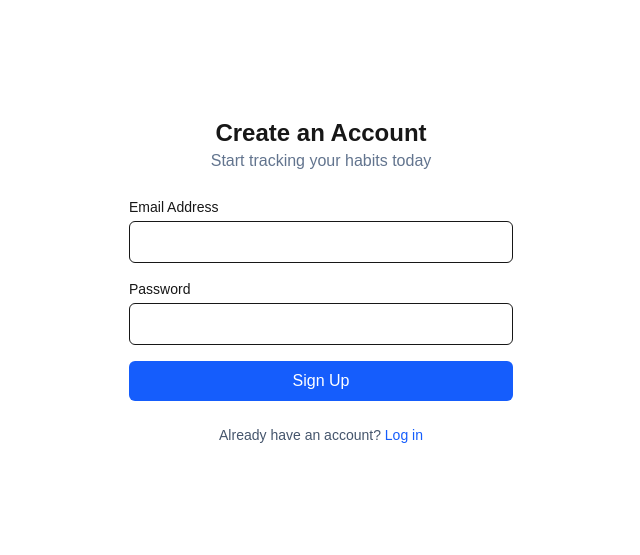
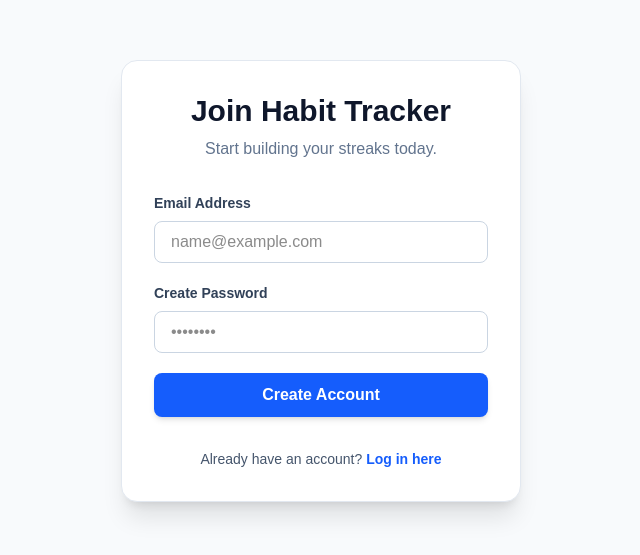
Before and after one commit to JasonChukwuebuka01/habit-tracker, a Next.js app: page /signup in a window 1280 px wide. Shown: the part 119-674 px from the top of the page, without its empty margins (319-959 px from the left). Built offline with nearby package versions, Linux system fonts and the light colour scheme.

Commit message:
style: synchronize signup and login UI for consistent UX

```diff
--- a/src/app/login/page.tsx
+++ b/src/app/login/page.tsx
@@ -3,6 +3,7 @@ import LoginForm from '@/components/auth/LoginForm';
 import { APP_NAME } from '@/lib/constants';
 
 export default function LoginPage() {
+
 
   return (
     <main className="min-h-screen bg-slate-50 dark:bg-slate-950 flex flex-col items-center justify-center p-6">
@@ -24,7 +25,7 @@ export default function LoginPage() {
             href="/signup"
             className="text-blue-600 font-semibold hover:text-blue-700 hover:underline transition-colors"
           >
-            Create one for free
+            Sign Up
           </Link>
         </footer>
       </div>
--- a/src/app/signup/page.tsx
+++ b/src/app/signup/page.tsx
@@ -1,24 +1,31 @@
 import Link from 'next/link';
 import SignupForm from '@/components/auth/SignupForm';
+import { APP_NAME } from '@/lib/constants';
 
 export default function SignupPage() {
-
     return (
-        <main className="min-h-screen flex flex-col items-center justify-center p-4">
-            <div className="w-full max-w-sm space-y-6">
-                <div className="text-center">
-                    <h1 className="text-2xl font-bold">Create an Account</h1>
-                    <p className="text-slate-500">Start tracking your habits today</p>
-                </div>
+        <main className="min-h-screen bg-slate-50 dark:bg-slate-950 flex flex-col items-center justify-center p-6">
+            <div className="w-full max-w-[400px] bg-white dark:bg-slate-900 rounded-2xl shadow-xl p-8 border border-slate-200 dark:border-slate-800">
+                <header className="text-center mb-8">
+                    <h1 className="text-3xl font-extrabold text-slate-900 dark:text-white mb-2">
+                        Join {APP_NAME}
+                    </h1>
+                    <p className="text-slate-500 dark:text-slate-400">
+                        Start building your streaks today.
+                    </p>
+                </header>
 
                 <SignupForm />
 
-                <p className="text-center text-sm text-slate-600">
+                <footer className="mt-8 text-center text-sm text-slate-600 dark:text-slate-400">
                     Already have an account?{' '}
-                    <Link href="/login" className="text-blue-600 hover:underline">
-                        Log in
+                    <Link
+                        href="/login"
+                        className="text-blue-600 font-semibold hover:text-blue-700 hover:underline transition-colors"
+                    >
+                        Log in here
                     </Link>
-                </p>
+                </footer>
             </div>
         </main>
     );
--- a/src/components/auth/SignupForm.tsx
+++ b/src/components/auth/SignupForm.tsx
@@ -8,74 +8,74 @@ export default function SignupForm() {
     const [email, setEmail] = useState('');
     const [password, setPassword] = useState('');
     const [error, setError] = useState<string | null>(null);
-    const [loading, setLoading] = useState(false);
+    const [isSubmitting, setIsSubmitting] = useState(false);
     const router = useRouter();
 
-    const handleSubmit = async (e: React.FormEvent) => {
+    const handleSignup = async (e: React.FormEvent) => {
         e.preventDefault();
         setError(null);
-        setLoading(true);
-
-        // Basic validation before calling the lib
-        if (!email || !password) {
-            setError('Email and password are required');
-            setLoading(false);
-            return;
-        }
+        setIsSubmitting(true);
 
         const result = registerUser(email, password);
 
         if (result.success) {
             router.push('/dashboard');
         } else {
-            setError(result.error || 'Something went wrong');
-            setLoading(false);
+            setError(result.error || 'Failed to create account');
+            setIsSubmitting(false);
         }
     };
 
     return (
-        <form onSubmit={handleSubmit} className="flex flex-col gap-4 w-full max-w-sm">
-            <div className="flex flex-col gap-1">
-                <label htmlFor="email" className="text-sm font-medium">Email Address</label>
+        <form onSubmit={handleSignup} className="flex flex-col gap-5 w-full">
+            <div className="flex flex-col gap-2">
+                <label htmlFor="signup-email" className="text-sm font-semibold text-slate-700 dark:text-slate-300">
+                    Email Address
+                </label>
                 <input
-                    id="email"
+                    id="signup-email"
                     type="email"
                     value={email}
                     onChange={(e) => setEmail(e.target.value)}
                     data-testid="auth-signup-email"
-                    className="border p-2 rounded-md focus:ring-2 focus:ring-blue-500 outline-none"
+                    placeholder="name@example.com"
+                    className="w-full px-4 py-2 rounded-lg border border-slate-300 dark:border-slate-700 bg-transparent focus:ring-2 focus:ring-blue-600 outline-none transition-all"
                     required
                 />
             </div>
 
-            <div className="flex flex-col gap-1">
-                <label htmlFor="password" className="text-sm font-medium">Password</label>
+            <div className="flex flex-col gap-2">
+                <label htmlFor="signup-password" className="text-sm font-semibold text-slate-700 dark:text-slate-300">
+                    Create Password
+                </label>
                 <input
-                    id="password"
+                    id="signup-password"
                     type="password"
                     value={password}
                     onChange={(e) => setPassword(e.target.value)}
                     data-testid="auth-signup-password"
-                    className="border p-2 rounded-md focus:ring-2 focus:ring-blue-500 outline-none"
+                    placeholder="••••••••"
+                    className="w-full px-4 py-2 rounded-lg border border-slate-300 dark:border-slate-700 bg-transparent focus:ring-2 focus:ring-blue-600 outline-none transition-all"
                     required
                 />
             </div>
 
-            {
-                error && (
-                    <p className="text-red-500 text-sm font-medium" role="alert">
-                        {error}
-                    </p>
-                )
-            }
+            {error && (
+                <div
+                    role="alert"
+                    className="p-3 text-sm font-medium text-red-600 bg-red-50 dark:bg-red-900/20 rounded-md border border-red-200 dark:border-red-800"
+                >
+                    {error}
+                </div>
+            )}
 
             <button
                 type="submit"
-                disabled={loading}
+                disabled={isSubmitting}
                 data-testid="auth-signup-submit"
-                className="bg-blue-600 text-white p-2 rounded-md hover:bg-blue-700 transition-colors disabled:bg-blue-300"
+                className="w-full py-2.5 px-4 bg-blue-600 hover:bg-blue-700 text-white font-bold rounded-lg shadow-md transition-all active:scale-[0.98] disabled:opacity-70 disabled:cursor-not-allowed"
             >
-                {loading ? 'Creating Account...' : 'Sign Up'}
+                {isSubmitting ? 'Creating Account...' : 'Create Account'}
             </button>
         </form>
     );
```
